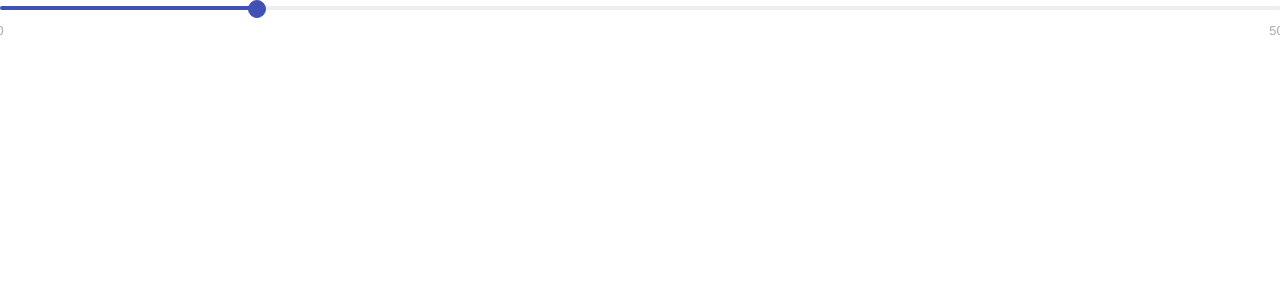
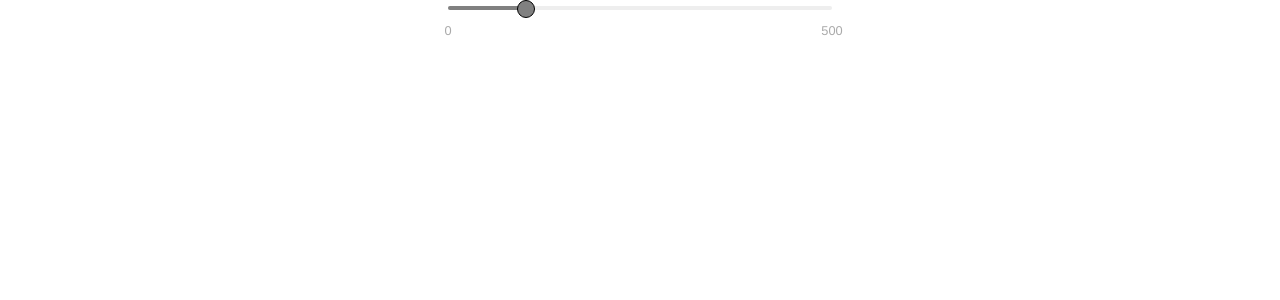
Before and after one commit to WildCodeSchool/Paris-0919-P2-Diabete, a React (Create React App) app in the folder ohmyg/: page / in a window 1280 px wide. Shown: the top 300 px of the page. Built offline with nearby package versions, Linux system fonts and the light colour scheme.

Commit message:
css aded for slider

```diff
--- /dev/null
+++ b/ohmyg/src/components/pages/calculation/CarbCalculation.css
@@ -0,0 +1,13 @@
+.input-range__track--active{
+      background: gray;
+}
+
+.input-range__slider{
+   background: gray;
+   border: 1px solid black;
+}
+
+.input-range {
+   width: 30vw;
+   margin: auto;
+}
--- a/ohmyg/src/components/pages/calculation/CarbCalculation.js
+++ b/ohmyg/src/components/pages/calculation/CarbCalculation.js
@@ -1,6 +1,7 @@
 import React from 'react'
 import InputRange from 'react-input-range';
 import 'react-input-range/lib/css/index.css'
+import './CarbCalculation.css'
 
 // import './CarbCalculation.css'
 
@@ -15,6 +16,7 @@ class CarbCalculation extends React.Component {
         return (
             <div className="range">
                 <InputRange
+                    className="input-range"
                     step={1}
                     maxValue={500}
                     minValue={0}
```
